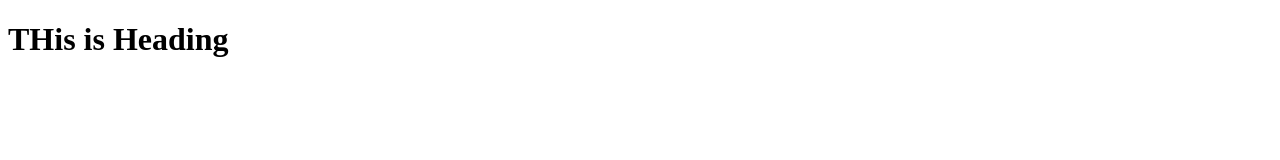
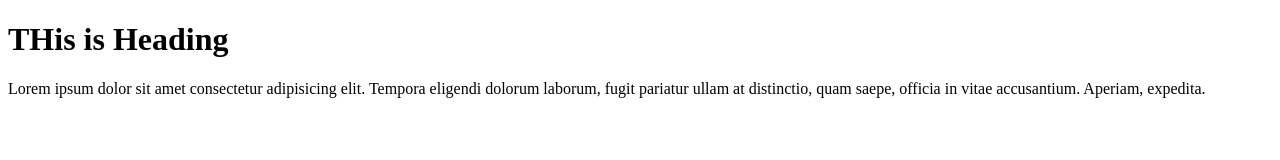
Before and after one commit to sumaiya-shuvo/sticky, a plain HTML site: page index.html in a window 1280 px wide. Drawn offline with Linux system fonts and the light colour scheme.

Commit message:
ksldjfkjsdkljfjksd

```diff
--- a/index.html
+++ b/index.html
@@ -10,6 +10,9 @@
 
 <body>
     <h1>THis is Heading </h1>
+    <p>
+        Lorem ipsum dolor sit amet consectetur adipisicing elit. Tempora eligendi dolorum laborum, fugit pariatur ullam at distinctio, quam saepe, officia in vitae accusantium. Aperiam, expedita.
+    </p>
 </body>
 
 </html>
```
